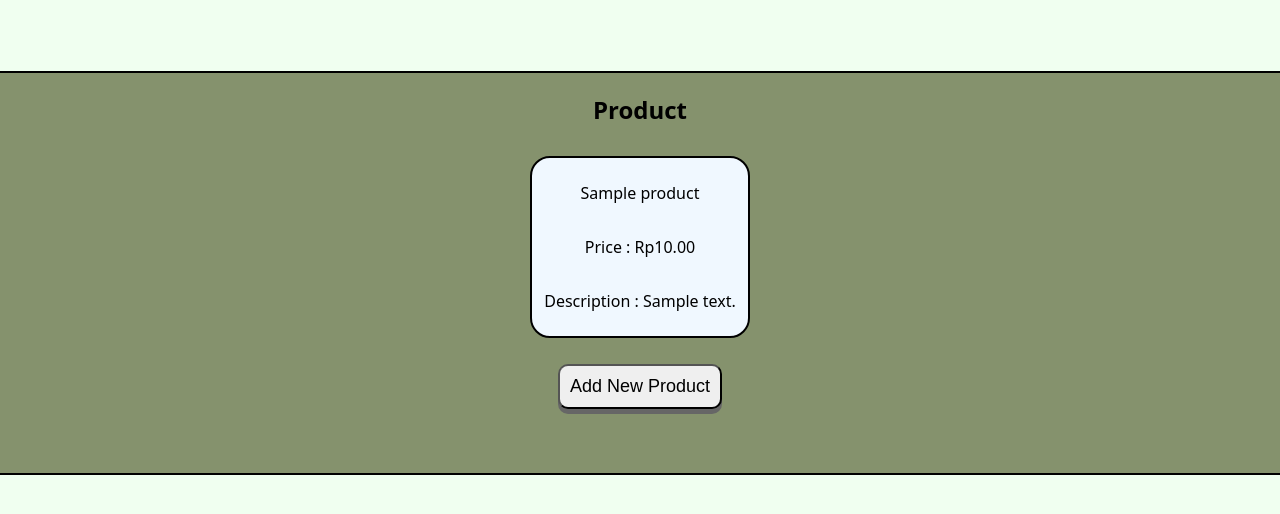
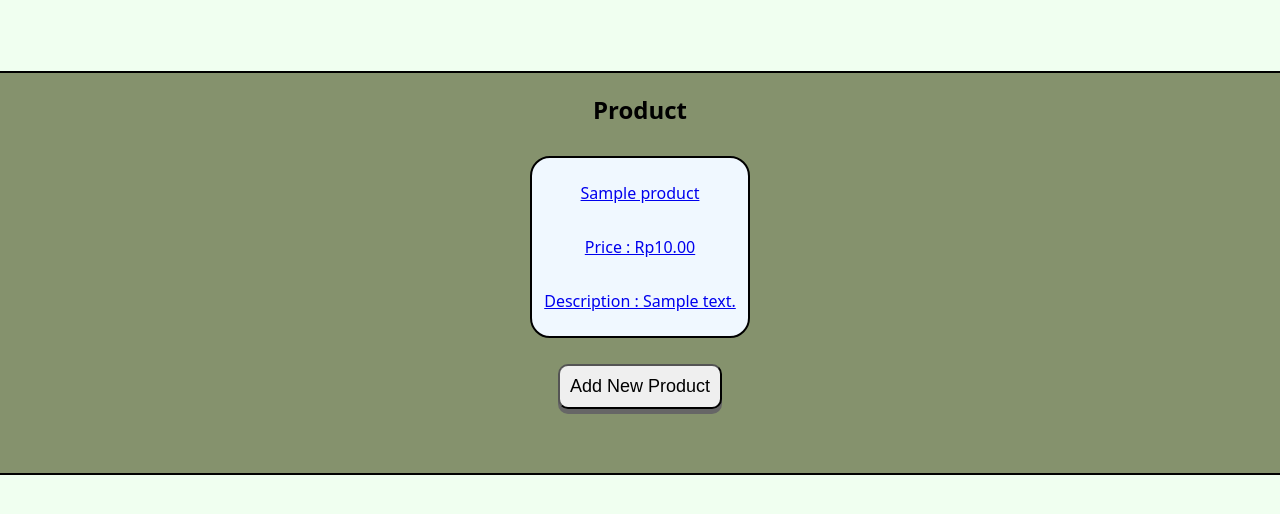
Before and after one commit to arshqiii/SiniBeli, a Django app: page / in a window 1280 px wide. Shown: the part 220-734 px from the top of the page. Run offline with Django 5.2, Linux system fonts and the light colour scheme; tables that the repository leaves empty hold one stand-in row (values such as "Sample post").

Commit message:
added link to product data

```diff
--- a/main/templates/main.html
+++ b/main/templates/main.html
@@ -26,11 +26,13 @@
     {% else %}
     <div class="container-box">
         {% for product in products %}
-        <div class="box">
-            <p style="text-align: center;"> {{product.name}} </p>
-            <p> Price : Rp{{product.price}}.00 </p>
-            <p> Description : {{product.description}}</p>
-        </div>
+        <a href="json/{{product.id}}">
+            <div class="box">
+                <p style="text-align: center;"> {{product.name}} </p>
+                <p> Price : Rp{{product.price}}.00 </p>
+                <p> Description : {{product.description}}</p>
+            </div>
+        </a>
         {% endfor %}
     </div>
     {% endif %}
```
